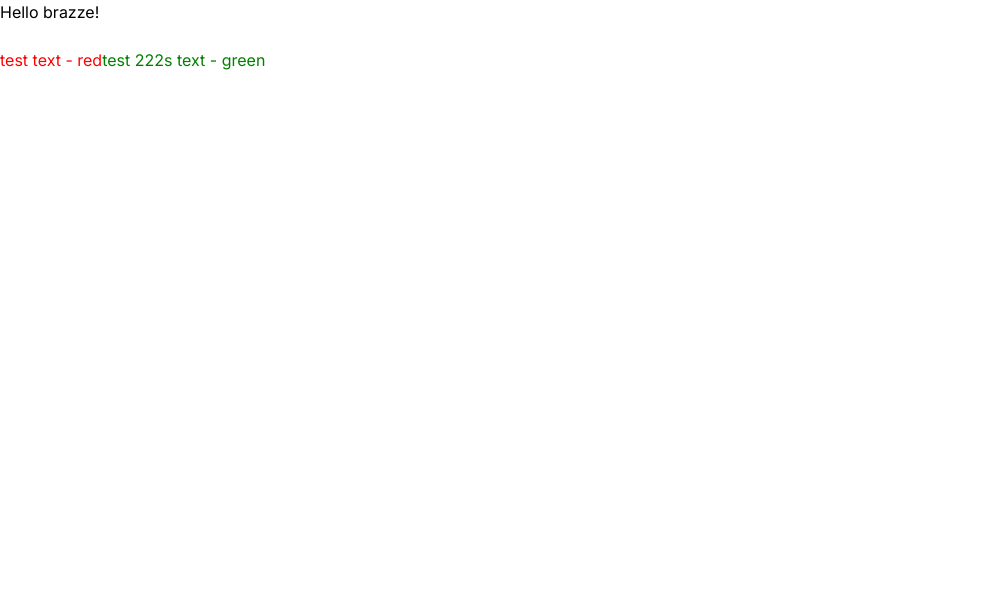
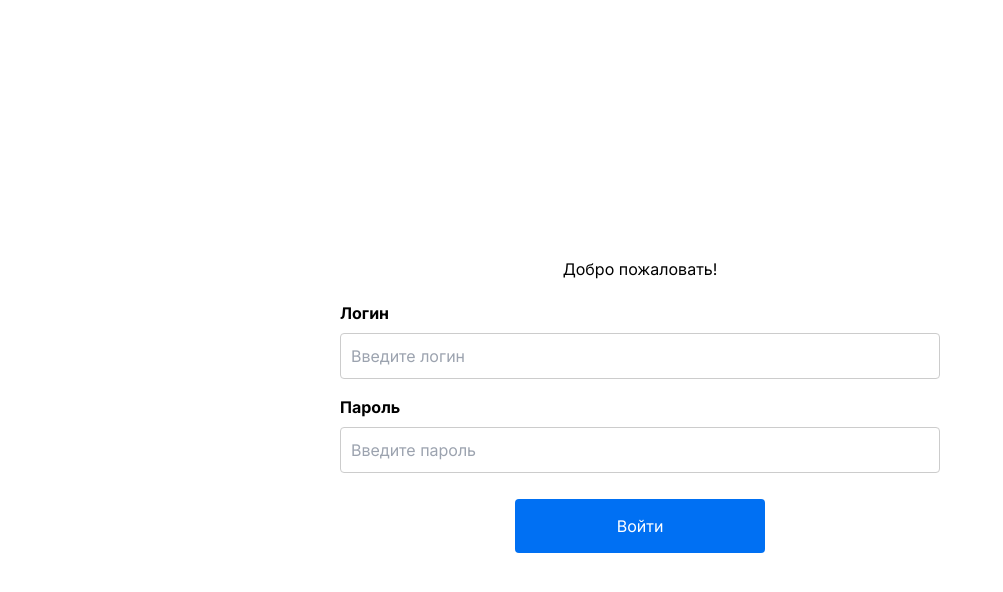
Before and after one commit to BoberCRM/CrmSystem, a Next.js app: page / in a window 1280 px wide. Shown: the top 592 px of the page, without its empty margins (0-1003 px from the left). Built offline with nearby package versions, Linux system fonts and the light colour scheme.

Commit message:
форма логин

```diff
--- a/src/UI/Button.tsx
+++ /dev/null
@@ -1,14 +0,0 @@
-import styles from "./styles.module.css";
-
-export default function Button({text, color}) {
-
-    const  handleClick = ():void => {
-        let counter = 0;
-        console.log(counter);
-        return;
-    }
-
-    return (
-       <button className={styles[color]} onClick={handleClick}> {text} - {color} </button>
-    );
-}
--- a/src/UI/Input.tsx
+++ /dev/null
@@ -1,6 +0,0 @@
-
-export default function Input() {
-    return (
-        <input></input>
-    );
-}
--- /dev/null
+++ b/src/UI/button/Button.tsx
@@ -0,0 +1,19 @@
+import React from 'react';
+import styles from './button.module.css';
+
+interface ButtonProps {
+    onClick?: () => void;
+    children: React.ReactNode;
+    disabled?: boolean;
+    variant?: 'primary' | 'cancel' | 'danger' | 'create';
+}
+
+const Button: React.FC<ButtonProps> = ({ onClick, children, disabled, variant = 'primary' }) => {
+    return (
+        <button onClick={onClick} disabled={disabled} className={`${styles.button} ${styles[variant]}`}>
+            {children}
+        </button>
+    );
+};
+
+export default Button;
--- /dev/null
+++ b/src/UI/button/button.module.css
@@ -0,0 +1,42 @@
+.button {
+    color: white;
+    padding: 15px 20px;
+    border: none;
+    border-radius: 4px;
+    cursor: pointer;
+    font-size: 16px;
+    width: 250px;
+    margin: 10px auto;
+  }
+
+  .button.primary {
+    background-color: #0070f3;
+  }
+
+  .button.primary:hover {
+    background-color: #005bb5;
+  }
+
+  .button.cancel {
+    background-color: #8f8e8e;
+  }
+
+  .button.cancel:hover {
+    background-color: #686767;
+  }
+
+  .button.danger {
+    background-color: #c91616;
+  }
+
+  .button.danger:hover {
+    background-color: #9e1616;
+  }
+
+  .button.create {
+    background-color: #0aa32b;
+  }
+
+  .button.create:hover {
+    background-color: #148509;
+  }
--- /dev/null
+++ b/src/UI/input/Input.tsx
@@ -0,0 +1,39 @@
+import React from "react";
+import styles from "./input.module.css";
+
+interface InputProps {
+  type: string;
+  placeholder?: string;
+  value: string;
+  onChange: (e: React.ChangeEvent<HTMLInputElement>) => void;
+  label?: string;
+  required?: boolean;
+  disabled?: boolean;
+}
+
+const Input: React.FC<InputProps> = ({
+  type,
+  placeholder,
+  value,
+  onChange,
+  label,
+  required = false,
+  disabled = false,
+}) => {
+  return (
+    <div className={styles.inputContainer}>
+      {label && <label className={styles.label}>{label}</label>}
+      <input
+        type={type}
+        placeholder={placeholder}
+        value={value}
+        onChange={onChange}
+        className={styles.input}
+        required={required}
+        disabled={disabled}
+      />
+    </div>
+  );
+};
+
+export default Input;
--- /dev/null
+++ b/src/UI/input/input.module.css
@@ -0,0 +1,27 @@
+.inputContainer {
+  margin-bottom: 1rem;
+  display: flex;
+  flex-direction: column;
+}
+
+.label {
+  margin-bottom: 0.5rem;
+  font-weight: bold;
+}
+
+.input {
+  padding: 10px;
+  border: 1px solid #ccc;
+  border-radius: 4px;
+  font-size: 16px;
+}
+
+.input:disabled {
+  background-color: #f5f5f5;
+  cursor: not-allowed;
+}
+
+.input:focus {
+  border-color: #0070f3;
+  outline: none;
+}
--- a/src/UI/styles.module.css
+++ /dev/null
@@ -1,9 +0,0 @@
-.red{
-    color: red;
-    border-color: red;
-}
-
-.green{
-    color: green;
-    border-color: greens;
-}
--- a/src/app/globals.css
+++ b/src/app/globals.css
@@ -35,4 +35,38 @@
 .flex{
     display: flex;
     flex-direction: column;
+    height:100vh;
 }
+
+
+
+
+/*-----------------------------------------------*/
+
+.block-login{
+    margin: auto auto;
+    max-width: 600px;
+    width: 100%;
+}
+
+.block-login_greeting{
+    margin: 20px auto;
+    text-align: center;
+}
+
+.block-login_form{
+    display: flex;
+    flex-direction: column;
+}
+
+
+.button-ex{
+    display: flex;
+    flex-direction: column;
+    margin: 10px auto;
+}
+
+.button-ex span{
+    text-align: center;
+    margin: 15px 0;
+}
--- /dev/null
+++ b/src/app/login/login.tsx
@@ -0,0 +1,47 @@
+import React, { useState } from 'react';
+import Button from "@/UI/button/Button"
+import Input from "@/UI/input/Input"
+
+const LoginForm: React.FC = () => {
+  const [email, setEmail] = useState('');
+  const [password, setPassword] = useState('');
+
+  const handleEmailChange = (e: React.ChangeEvent<HTMLInputElement>) => {
+    setEmail(e.target.value);
+  };
+
+  const handlePasswordChange = (e: React.ChangeEvent<HTMLInputElement>) => {
+    setPassword(e.target.value);
+  };
+
+  const handleSubmit = (e: React.FormEvent) => {
+    e.preventDefault();
+    console.log('Email:', email);
+    console.log('Password:', password);
+  };
+
+  return (
+    <div className='block-login'>
+      <h2 className='block-login_greeting'> Добро пожаловать! </h2>
+      <form className="block-login_form" onSubmit={handleSubmit}>
+        <Input
+          type="text"
+          placeholder="Введите логин"
+          value={email}
+          onChange={handleEmailChange}
+          required
+          label="Логин"/>
+        <Input
+          type="password"
+          placeholder="Введите пароль"
+          value={password}
+          onChange={handlePasswordChange}
+          required
+          label="Пароль"/>
+        <Button variant="primary">Войти</Button>
+      </form>
+    </div>
+  );
+};
+
+export default LoginForm;
--- /dev/null
+++ b/src/app/not-found.tsx
@@ -0,0 +1,3 @@
+export default function NotFound() {
+  return <div>404 - Страницы не существует</div>
+}
--- a/src/app/page.tsx
+++ b/src/app/page.tsx
@@ -1,17 +1,76 @@
-import Image from "next/image";
-import Button from "@/UI/Button"
-import Input from "@/UI/Input"
+'use client';
+
+import { FormEvent } from 'react'
+import Button from "@/UI/button/Button"
+import Input from "@/UI/input/Input"
+import React, { useState } from 'react';
+import LoginForm from '@/app/login/login'
 
 export default function Home() {
+
+  const [formData, setFormData] = useState({})
+
+  async function onSubmit(event: FormEvent<HTMLFormElement>) {
+    event.preventDefault()
+    console.log(event, formData)
+  }
+
+  const handleChange = (event: React.ChangeEvent<HTMLInputElement>) => {
+    const { name, value } = event.target
+    setFormData((prevData) => ({
+      ...prevData,
+      [name]: value,
+    }))
+  }
+
+  const handleClick = () => {
+    alert('Button clicked!')
+  }
+
+  const [login, setLogin] = useState('')
+  const [password, setPass] = useState('')
+
+  const handleLoginChange = (e: React.ChangeEvent<HTMLInputElement>) => {
+    setLogin(e.target.value)
+    console.log(setLogin(e.target.value))
+  }
+
+  const handlePassChange = (e: React.ChangeEvent<HTMLInputElement>) => {
+    setPass(e.target.value)
+    console.log(setPass(e.target.value))
+  }
+
   return (
     <main className="flex">
-      <h1> Hello brazze! </h1>
-        <div className="main-block">
-          <Input></Input>
-          <div></div>
-          <Button text={"test text"} color={"red"}></Button>
-          <Button text={"test 222s text"} color={"green"}></Button>
-        </div>
+      <LoginForm/>
+      {/* <div className='block-login'>
+        <h2 className='block-login_greeting'> Добро пожаловать! </h2>
+        <form className="block-login_form" onSubmit={onSubmit}>
+          <Input
+            type="text"
+            placeholder="Введите логин"
+            value={login}
+            onChange={handleLoginChange}
+            label="Логин"/>
+          <Input
+            type="text"
+            placeholder="Введите пароль"
+            value={password}
+            onChange={handlePassChange}
+            label="Пароль"/>
+          <Button onClick={handleClick} variant="primary">Войти</Button>
+        </form>
+      </div> */}
+
+
+        {/* <div className="button-ex">
+          <span>Примеры кнопок:</span>
+
+          <Button onClick={handleClick} variant="primary">Войти</Button>
+          <Button onClick={handleClick} variant="cancel">Отмена</Button>
+          <Button onClick={handleClick} variant="danger">Удалить</Button>
+          <Button onClick={handleClick} variant="create">Добавить</Button>
+        </div> */}
     </main>
-  );
+  )
 }
--- /dev/null
+++ b/src/app/products/page.tsx
@@ -0,0 +1,3 @@
+export default function Products() {
+  return <div> products </div>
+}
```
